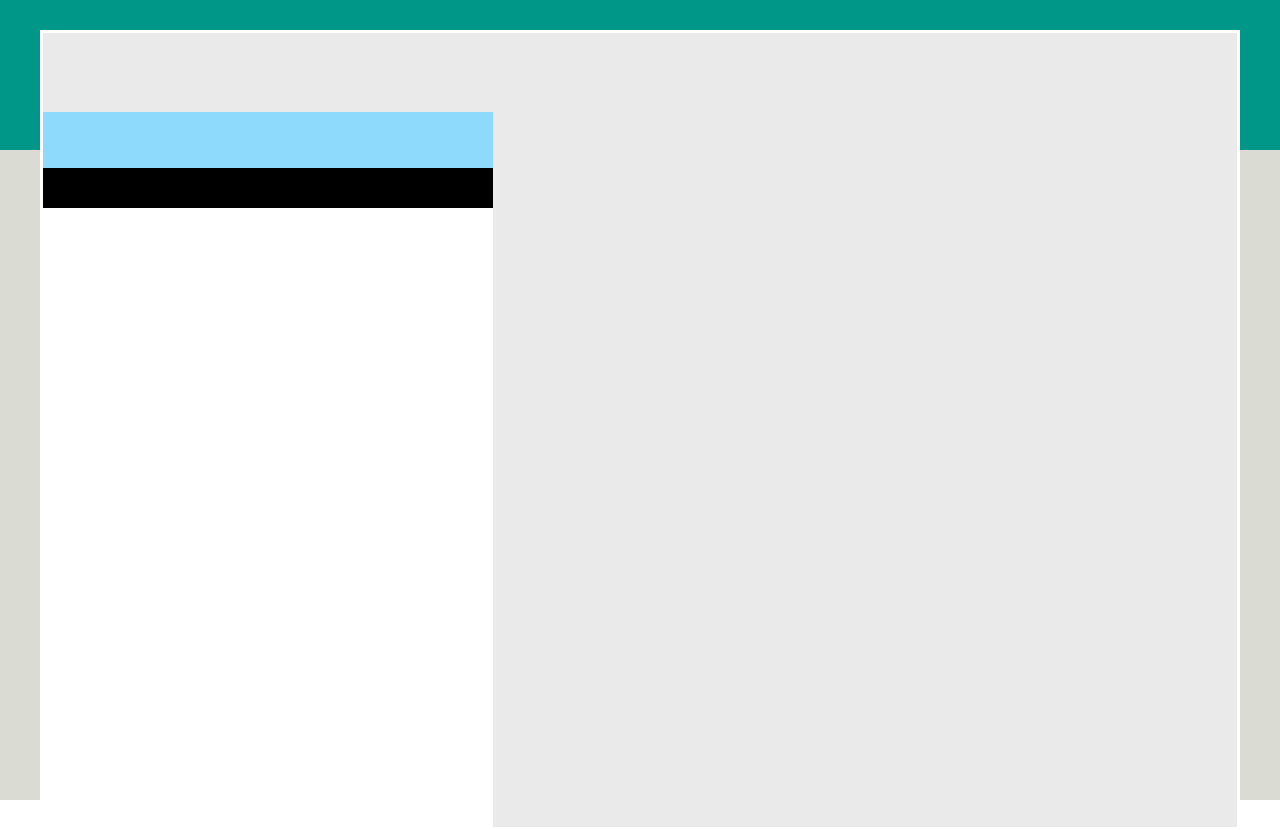
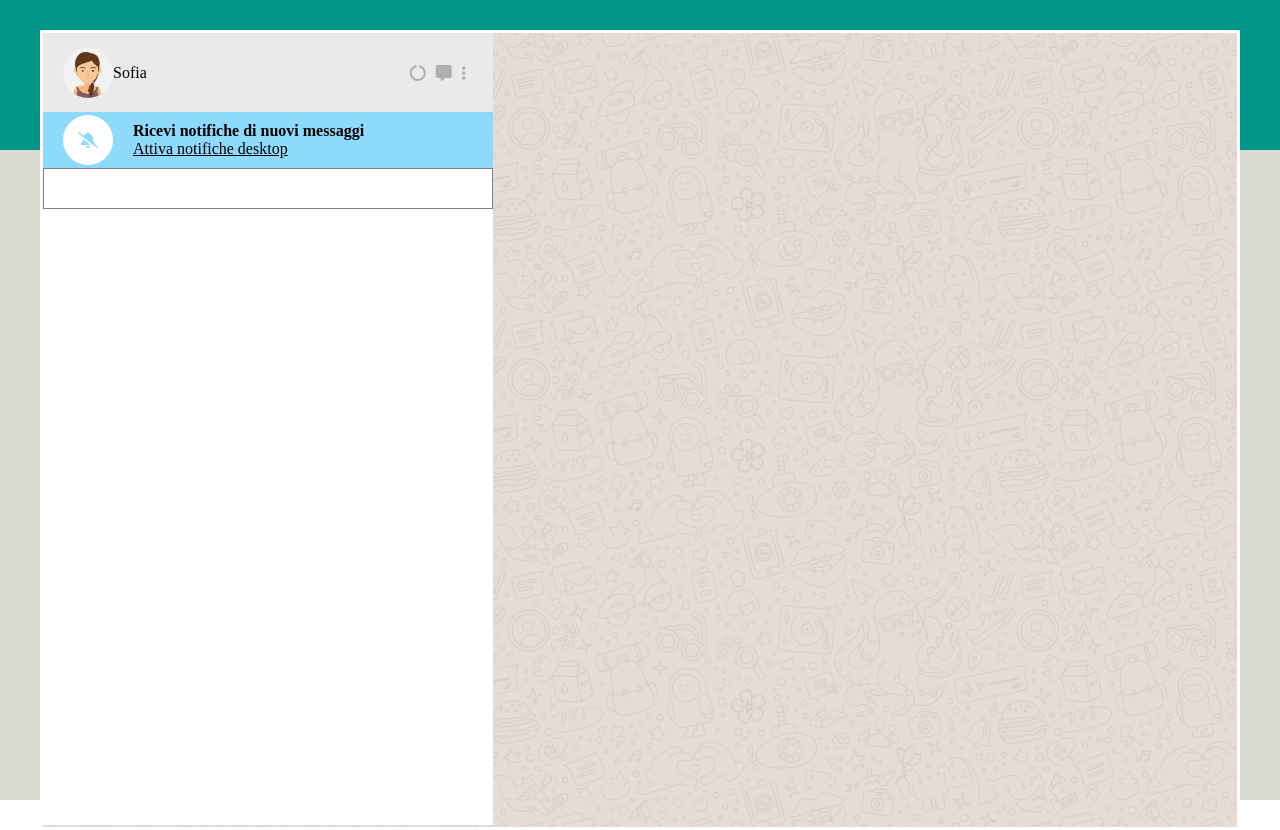
Before and after one commit to Christianmagni97/Boolzapp-con-Vue, a plain HTML site: page index.html in a window 1280 px wide. Drawn offline with nearby package versions, Linux system fonts and the light colour scheme.

Commit message:
aggiunto barra sofia

```diff
--- a/index.html
+++ b/index.html
@@ -5,14 +5,36 @@
     <meta name="viewport" content="width=device-width, initial-scale=1.0">
     <title>Document</title>
     <link rel="stylesheet" href="style.css">
+    <link rel="stylesheet" href="https://cdnjs.cloudflare.com/ajax/libs/font-awesome/6.5.2/css/all.min.css" integrity="sha512-SnH5WK+bZxgPHs44uWIX+LLJAJ9/2PkPKZ5QiAj6Ta86w+fsb2TkcmfRyVX3pBnMFcV7oQPJkl9QevSCWr3W6A==" crossorigin="anonymous" referrerpolicy="no-referrer" />
+    <link rel="preconnect" href="https://fonts.googleapis.com">
+    <link rel="preconnect" href="https://fonts.gstatic.com" crossorigin>
+    <link href="https://fonts.googleapis.com/css2?family=Lato:ital,wght@0,100;0,300;0,400;0,700;0,900;1,100;1,300;1,400;1,700;1,900&display=swap" rel="stylesheet">
 </head>
 <body>
 
-    <main></main>
+    <main>
+
+    </main>
     <header></header>
     <section class="base-riquadro">
-        <div class="riquadro-superiore-contatti"></div>
-        <div class="notifiche"></div>
+        <div class="riquadro-superiore-contatti">
+            <img src="avatar_io.jpg" alt="" id="primo-avatar">
+            <p>Sofia</p>
+            <div class="icon">
+                <i class="fa-solid fa-circle-notch"></i>
+                <i class="fa-solid fa-message"></i>
+                <i class="fa-solid fa-ellipsis-vertical"></i>
+            </div>
+        </div>
+        <div class="notifiche">
+            <div id="icon-notifiche">
+                <i class="fa-solid fa-bell-slash"></i>
+            </div>
+            <div class="testo-notifiche">
+                <p id="titolo-notifiche">Ricevi notifiche di nuovi messaggi</p>
+                <p id="subtitle-notifiche">Attiva notifiche desktop</p>
+            </div>
+        </div>
         <div class="ricerca"></div>
         <div class="riquadro-parte-contatti">
 
--- a/style.css
+++ b/style.css
@@ -3,11 +3,13 @@
     padding: 0;
     box-sizing: border-box;
 }
+/* generale */
 main{
     background-color: #dadbd3;
     height: 100vh;
     width: 100%;
     position: absolute;
+    font-family: 10px 'Lucida Sans', 'Lucida Sans Regular', 'Lucida Grande', 'Lucida Sans Unicode', Geneva, Verdana, sans-serif;
 }
 header{
     background-color: #009688;
@@ -15,9 +17,33 @@ header{
     height: 150px;
     position: absolute;
 }
-
+/* rimo contatto */
+.riquadro-superiore-contatti{
+    display: flex;
+    height: 10%;
+    width: 450px;
+    background-color: #eaeaea;
+    align-items: center;
+}
+img{
+    max-width: 100%;
+}
+.icon{
+    color: #b0afae;
+    padding-left: 260px;
+}
+i{
+    margin: 3px;
+}
+#primo-avatar{
+    display: flex;
+    width: 50px;
+    height: 50px;
+    border-radius: 50%;
+    margin-left: 20px;
+}
 .base-riquadro{
-    background-color: #eaeaea;
+    background-image: url(mine.jpg);
     width: 1200px;
     border: solid white 3px;
     height: 800px;
@@ -26,23 +52,41 @@ header{
     margin-top: 30px;
 }
 .riquadro-parte-contatti{
-
     background-color: white;
-    height: 78%;
+    height: calc(78% - 3px);
     width: 450px;
-}
-.riquadro-superiore-contatti{
-    height: 10%;
-    width: 450px;
-    background-color: #eaeaea;
 }
 .notifiche{
     background-color: #8edafc;
     height: 7%;
     width: 450px;
+    display: flex;
+    align-items: center;
+}
+#icon-notifiche{
+    background-color: white;
+    height: 50px;
+    width: 50px;
+    border-radius: 50%;
+    display: flex;
+    align-items: center;
+    margin-left: 20px;
+}
+#icon-notifiche > i{
+    padding-left: 12px;
+    color: #8edafc;
+}
+#titolo-notifiche{
+    font-weight: bold;
+    padding-left: 20px;
+}
+#subtitle-notifiche{
+    text-decoration: underline;
+    padding-left: 20px;
 }
 .ricerca{
-    height: 5%;
+    height: calc(5% + 1px);
     width: 450px;
-    background-color: black;
+    background-color: white;
+    border: grey solid 1px;
 }
```
Also changed, not shown: avatar_1.jpg (renamed from img/avatar_1.jpg), avatar_2.jpg (renamed from img/avatar_2.jpg), avatar_3.jpg (renamed from img/avatar_3.jpg), avatar_4.jpg (renamed from img/avatar_4.jpg), avatar_5.jpg (renamed from img/avatar_5.jpg), avatar_6.jpg (renamed from img/avatar_6.jpg), avatar_7.jpg (renamed from img/avatar_7.jpg), avatar_8.jpg (renamed from img/avatar_8.jpg), avatar_io.jpg (renamed from img/avatar_io.jpg), mine.jpg (renamed from img/mine.jpg).
